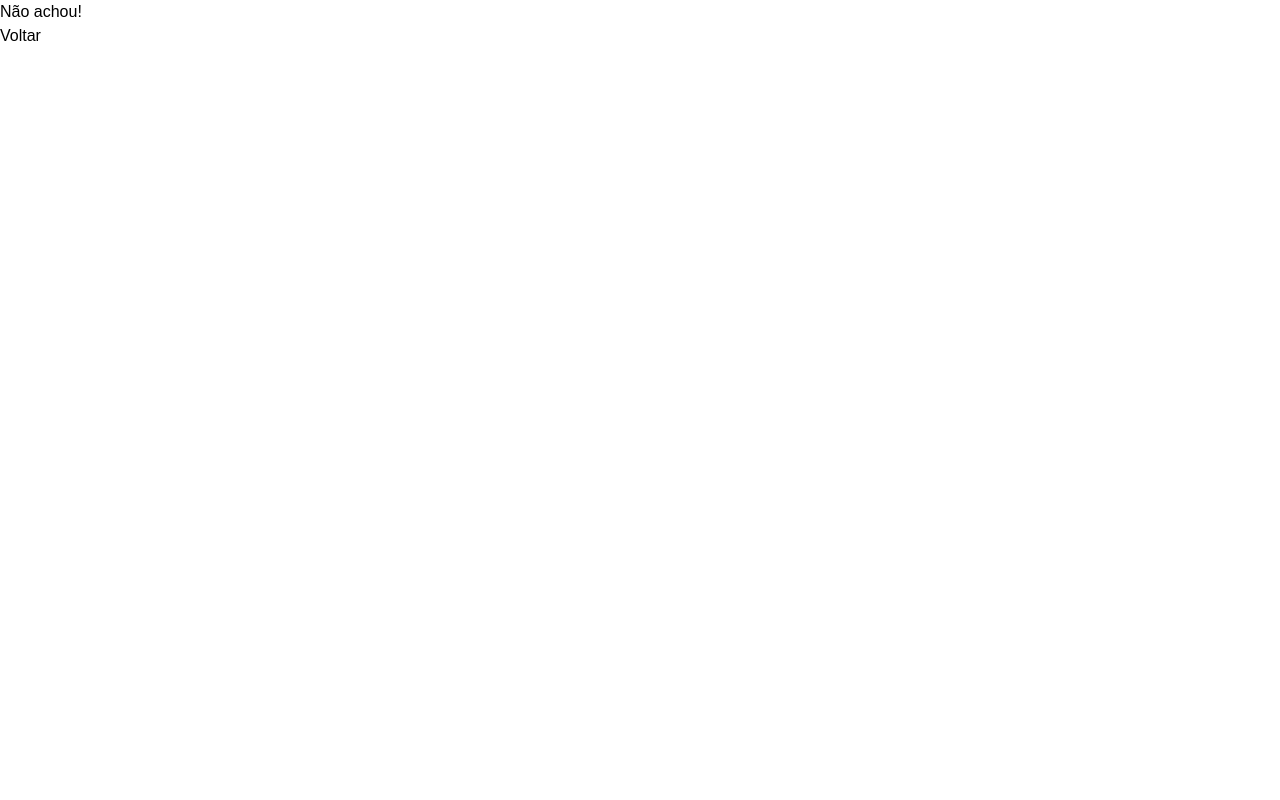
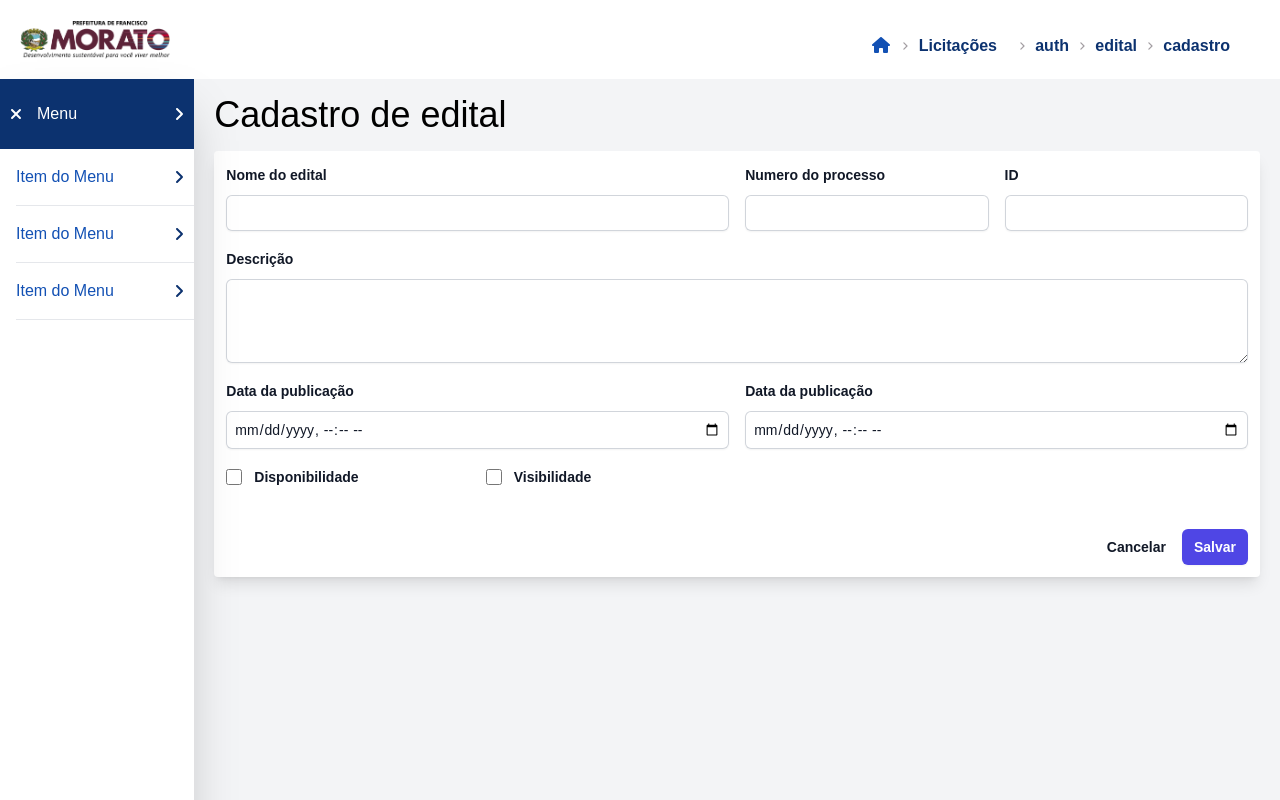
Before and after one commit to Adriel21/editais_e_licitacoes, a Next.js app: page /auth/edital/cadastro in a window 1280 px wide. Before the commit this address had no page. Shown: the top 800 px of the page. Built offline with nearby package versions, Linux system fonts and the light colour scheme; a web font is replaced by a local one.

Commit message:
feat (/edital/cadastro) contrução do formulario de cadastro de editais

```diff
--- /dev/null
+++ b/app/auth/edital/cadastro/page.jsx
@@ -0,0 +1,223 @@
+"use client";
+
+import Header from "@/components/header/header";
+import Footer from "@/components/footer/footer";
+import MenuLateral from "@/components/menulateral/menulateral";
+import axios from "axios";
+
+const cadastroEdital = () => {
+  return (
+    <>
+      <Header />
+      <main className="flex">
+        <MenuLateral />
+        <section className="container px-5 bg-gray-100">
+          <h1 className='my-4  font-bol text-1xl md:text-2xl lg:text-4xl dark:text-white"'>
+            Cadastro de edital
+          </h1>
+
+          <div className="w-full  rounded overflow-hidden shadow-lg mx-auto p-3 bg-white">
+            <form
+              className="grid grid-cols-4 gap-4"
+              onSubmit={handleSubmit}
+            >
+              {/* nome do edital */}
+              <div class="md:col-span-2 col-span-full ">
+                <label
+                  htmlFor="name"
+                  className="block text-sm font-bold leading-6 text-gray-900"
+                >
+                  Nome do edital
+                </label>
+                <div className="mt-2">
+                  <input
+                    type="name"
+                    name="name"
+                    id="first-name"
+                    className="block w-full  rounded-md border-0 py-1.5 px-2 text-gray-900 shadow-sm ring-1 ring-inset ring-gray-300 placeholder:text-gray-400 focus:ring-2 focus:ring-inset focus:ring-indigo-600 sm:text-sm sm:leading-6"
+                  />
+                </div>
+              </div>
+              {/* numero do edital */}
+              <div className="md:col-span-1 col-span-3">
+                <label
+                  htmlFor="number"
+                  className="block text-sm font-bold leading-6 text-gray-900"
+                >
+                  Numero do processo
+                </label>
+                <div className="mt-2">
+                  <input
+                    type="text"
+                    name="number"
+                    id="number"
+                    className="block w-full rounded-md border-0 py-1.5 px-2 text-gray-900 shadow-sm ring-1 ring-inset ring-gray-300 placeholder:text-gray-400 focus:ring-2 focus:ring-inset focus:ring-indigo-600 sm:text-sm sm:leading-6"
+                  />
+                </div>
+              </div>
+              {/* id */}
+              <div className="">
+                <label
+                  htmlFor="id"
+                  className="block text-sm font-bold leading-6 text-gray-900"
+                >
+                  ID
+                </label>
+                <div className="mt-2">
+                  <input
+                    readOnly
+                    type="text"
+                    name="id"
+                    id="id"
+                    className=" block w-full rounded-md border-0 py-1.5 px-2 text-gray-900 shadow-sm ring-1 ring-inset ring-gray-300 placeholder:text-gray-400 focus:ring-2 focus:ring-inset focus:ring-indigo-600 sm:text-sm sm:leading-6"
+                  />
+                </div>
+              </div>
+              {/* Descrição */}
+              <div className="col-span-full">
+                <label
+                  htmlFor="description"
+                  className="block text-sm font-bold leading-6 text-gray-900"
+                >
+                  Descrição
+                </label>
+                <div className="mt-2">
+                  <textarea
+                    id="description"
+                    name="description"
+                    rows={3}
+                    className="block w-full rounded-md border-0 py-1.5 px-2 text-gray-900 shadow-sm ring-1 ring-inset ring-gray-300 placeholder:text-gray-400 focus:ring-2 focus:ring-inset focus:ring-indigo-600 sm:text-sm sm:leading-6"
+                    defaultValue={""}
+                  />
+                </div>
+              </div>
+              {/* data de publicação */}
+               <div className="md:col-span-2 col-span-full">
+                <label
+                  htmlFor="datePublication"
+                  className="block text-sm font-bold leading-6 text-gray-900"
+                >
+                  Data da publicação
+                </label>
+                <div className="mt-2">
+                <input
+
+                    type="datetime-local"
+                    name="datePublication"
+                    id="datePublication"
+                    className="block w-full rounded-md border-0 py-1.5 px-2 text-gray-900 shadow-sm ring-1 ring-inset ring-gray-300 placeholder:text-gray-400 focus:ring-2 focus:ring-inset focus:ring-indigo-600 sm:text-sm sm:leading-6"
+                  />
+                </div>
+              </div>
+              {/* Data da ultima atualização */}
+            <div className="md:col-span-2 col-span-full">
+                <label
+                  htmlFor="dateLastUpdate"
+                  className="block text-sm font-bold leading-6 text-gray-900 "
+                >
+                  Data da publicação
+                </label>
+                <div className="mt-2">
+                <input
+                    type="datetime-local"
+                    name="dateLastUpdate"
+                    id="dateLastUpdate"
+                    className="block w-full rounded-md border-0 py-1.5 px-2 text-gray-900 shadow-sm ring-1 ring-inset ring-gray-300 placeholder:text-gray-400 focus:ring-2 focus:ring-inset focus:ring-indigo-600 sm:text-sm sm:leading-6"
+                  />
+                </div>
+              </div>
+              {/* files */}
+              {/* <div className="md:col-span-2 col-span-full">
+                <label className="bg-blue-500 hover:bg-blue-700 text-white py-2 px-4 rounded cursor-pointer">
+                    <span>Escolher arquivo</span>
+                    <input type="file" className="hidden" />
+                    </label>
+              </div> */}
+              {/* disponibilidade */}
+              <div className="relative flex gap-x-3 mt-auto">
+                <div className="flex h-6 items-center">
+                  <input
+                    id="disponibility"
+                    name="disponibility"
+                    type="checkbox"
+                    className="h-4 w-4 rounded border-gray-300 text-indigo-600 focus:ring-indigo-600"
+                  />
+                </div>
+                <div className="text-sm leading-6">
+                  <label htmlFor="disponibility" className="font-bold text-gray-900">
+                    Disponibilidade
+                  </label>
+                </div>
+              </div>
+               {/* disponibilidade */}
+               <div className="relative flex gap-x-3 mt-auto">
+                <div className="flex h-6 items-center">
+                  <input
+                    id="visibility"
+                    name="visibility"
+                    type="checkbox"
+                    className="h-4 w-4 rounded border-gray-300 text-indigo-600 focus:ring-indigo-600"
+                  />
+                </div>
+                <div className="text-sm leading-6">
+                  <label htmlFor="visibility" className="font-bold text-gray-900">
+                    Visibilidade
+                  </label>
+                </div>
+              </div>
+
+              {/* Botoões */}
+              <div className="mt-6 flex items-center justify-end col-span-full gap-4">
+                <button
+                  type="button"
+                  className="text-sm font-semibold leading-6 text-gray-900"
+                >
+                  Cancelar
+                </button>
+                <button
+                  type="submit"
+                  className="rounded-md bg-indigo-600 px-3 py-2 text-sm font-semibold text-white shadow-sm hover:bg-indigo-500 focus-visible:outline focus-visible:outline-2 focus-visible:outline-offset-2 focus-visible:outline-indigo-600"
+                >
+                  Salvar
+                </button>
+              </div>
+            </form>
+          </div>
+        </section>
+      </main>
+
+      <Footer />
+    </>
+  );
+};
+
+export default cadastroEdital;
+
+const handleSubmit = async (event) => {
+  event.preventDefault();
+
+  // Get form data
+  const formData = new FormData(event.target);
+
+  // Create an object from the form data
+  const data = {};
+  formData.forEach((value, key) => {
+    data[key] = value;
+  });
+  console.log(data);
+
+  try {
+    // Make a POST request to your Java Spring API endpoint
+    const response = await axios.post(" http://localhost:8080/edital", data);
+
+    // Handle the response as needed
+    if (response.status === 200) {
+      alert(response.mensage);
+    } else {
+      // Handle other status codes as needed
+    }
+  } catch (error) {
+    // Handle errors, e.g., show an error message
+    console.error(error);
+  }
+};
```
Also changed, not shown: app/auth/internalEdital/page.jsx (deleted), 1 other file (tests, documents, lock files or other folders).
